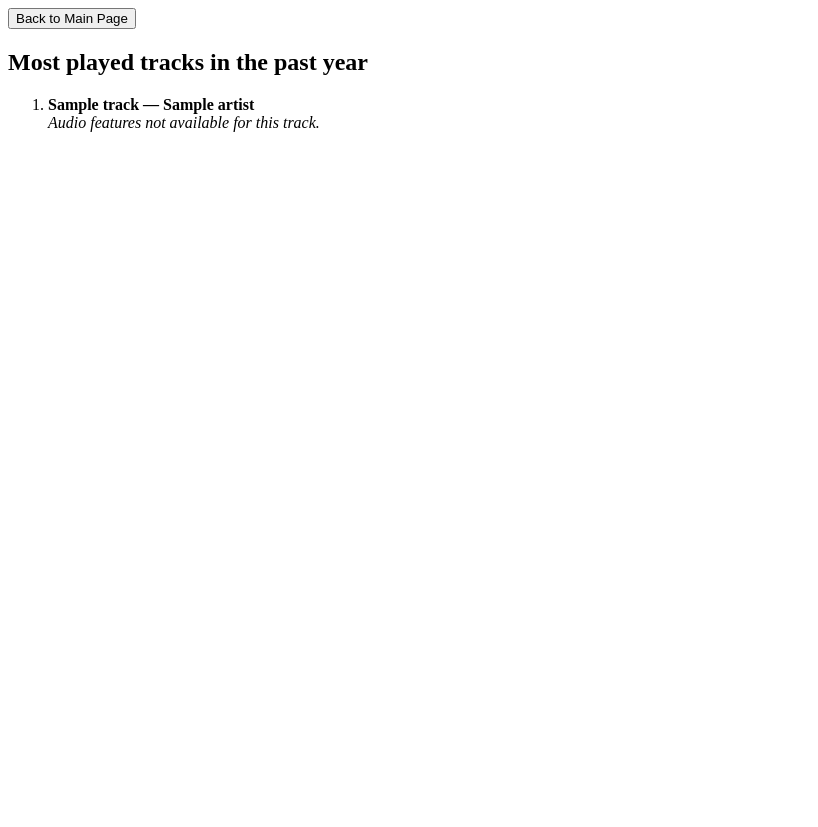
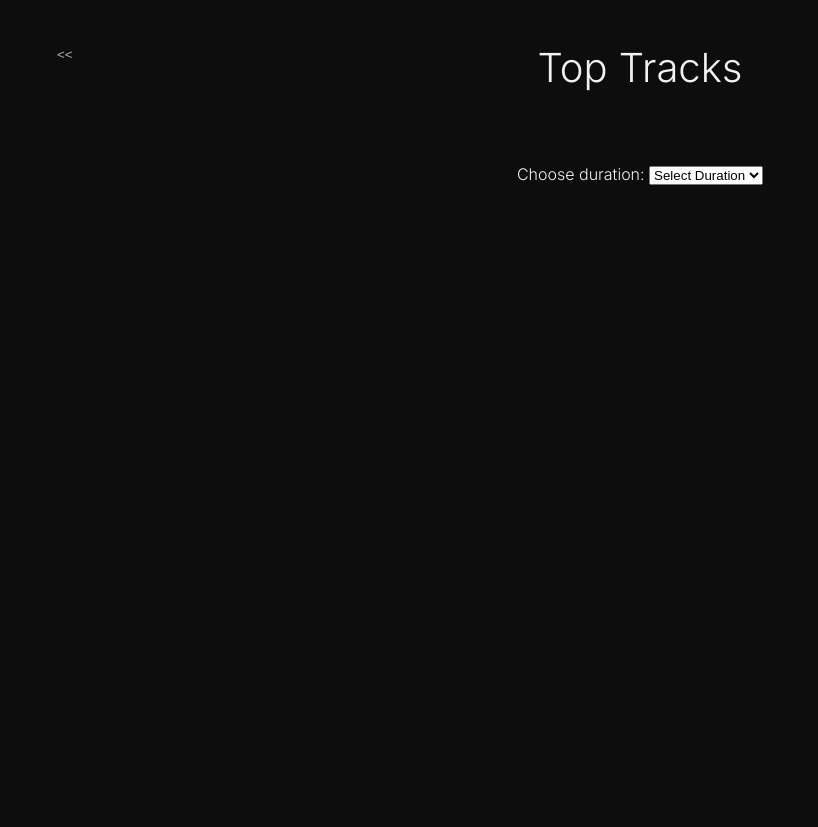
Before and after one commit to terencezeng6/spotify-recsys, a Python web app: template templates/top_tracks.html in a window 1280 px wide. Shown: the whole page, without its empty margins (0-818 px from the left). Before the commit the page ends 132 px from the top, so only its background shows below. Run offline with Jinja, Linux system fonts and the light colour scheme; the template is opened without the code that fills it: most values are stand-ins (such as "Sample title", 1, 10 or a date in 2020).

Commit message:
trying to make loading bar (scuffed)

```diff
--- /dev/null
+++ b/static/style.css
@@ -0,0 +1,173 @@
+@import url('https://fonts.googleapis.com/css2?family=Inter:ital,opsz,wght@0,14..32,100..900;1,14..32,100..900&display=swap');
+
+:root {
+  --bg-dark: hsl(0 0% 0%);
+  --bg: hsl(0 0% 5%);
+  --bg-light: hsl(0 0% 10%);
+  --text: hsl(0 0% 95%);
+  --text-muted: hsl(0 0% 70%);
+  --spotify-color: hsl(141 73% 22%);
+  --spotify-color-mid: hsl(141 73% 32%);
+  --spotify-color-pop: hsl(141 73% 42%);
+  --spotify-color-original: hsl(141 73% 42%);
+  --button-border-radius: 10px;
+}
+body.light {
+  --bg-dark: hsl(0 0% 90%);
+  --bg: hsl(0 0% 95%);
+  --bg-light: hsl(0 0% 100%);
+  --text: hsl(0 0% 5%);
+  --text-muted: hsl(0 0% 30%);
+  --spotify-color: hsl(141 73% 62%);
+}
+
+body {
+  background-color: var(--bg);
+  color: var(--text);
+  font-family: 'Inter', sans-serif;
+  display: flex;
+  flex-direction: column;
+  justify-content: center;
+  align-items: center;
+  height: 90vh;
+  margin: 0;
+  font-weight: 300;
+}
+h1 {
+  font-size: 2.5rem;
+  margin-bottom: 40px;
+  text-align: center;
+  font-weight: 300;
+}
+h2 {
+  font-weight: 300;
+}
+h3 {
+  font-weight: 300;
+}
+
+/* scrollable body layout for long pages */
+.body-flexible {
+  display: block; /* override the global flex layout on body so pages using this class scroll normally */
+  min-height: 100vh; /* allow page to be taller than the viewport and scroll */
+}
+
+/* keep page content centered horizontally but allow vertical scrolling for flexible pages */
+.body-flexible > * {
+  max-width: 900px;
+  margin-left: auto;
+  margin-right: auto;
+  padding: 16px;
+}
+
+
+.login-btn {
+  display: flex;
+  align-items: center;
+  background-color: var(--spotify-color);
+  color: var(--text);
+  font-family: 'Inter', sans-serif;
+  font-size: 1.25rem;
+  font-weight: 300;
+  border: none;
+  border-radius: var(--button-border-radius);
+  padding: 16px 24px 16px 16px;
+  cursor: pointer;
+  text-decoration: none;
+  transition: all 0.25s;
+}
+.login-btn:hover {
+  background-color: var(--spotify-color-mid);
+}
+.login-btn:active {
+  background-color: var(--spotify-color-pop);
+  transition: all 0s;
+}
+.spotify-logo {
+  width: 24px;
+  height: 24px;
+  margin-right: 12px;
+  fill: var(--text);
+}
+
+.back-container {
+  position: fixed;
+  top: 0px;
+  left: 20px;
+}
+
+.analyze-buttons-container {
+  text-align: center;
+}
+.analyze-buttons-container h1 {
+  font-weight: 300;
+  margin-bottom: 40px;
+}
+
+.button-group {
+  display: inline-flex;
+  flex-direction: column;
+  align-items: stretch;
+}
+
+.main-btn {
+  background: none;
+  color: var(--text);
+  background-color: var(--spotify-color);
+  font-family: 'Inter', sans-serif;
+  font-size: 1.25rem;
+  font-weight: 300;
+  border: none;
+  border-radius: var(--button-border-radius);
+  padding: 14px 28px;
+  margin: 10px;
+  width: 100%;
+  cursor: pointer;
+  transition: all 0.25s;
+}
+.main-btn:hover {
+  background-color: var(--spotify-color-mid);
+}
+.main-btn:active {
+  background-color: var(--spotify-color-pop);
+  transition: all 0s;
+}
+
+.logout-container {
+  position: absolute;
+  top: 0px;
+  right: 20px;
+}
+.logout-btn {
+  background: none;
+  border: 1px solid #aaaaaa00;
+  color: var(--text-muted);
+  padding: 10px 20px;
+  margin-top: 20px;
+  cursor: pointer;
+  transition: all 0.25s;
+}
+.logout-btn:hover {
+  border: 1px solid var(--text);
+  color: var(--text);
+}
+.logout-btn:active {
+  border: 1px solid var(--text);
+  background-color: var(--text);
+  color: #000000;
+  transition: all 0s;
+}
+
+/* progress and streaming results styling */
+.track-item {
+  padding: 8px 0;
+  border-bottom: 1px solid rgba(255,255,255,0.04);
+}
+.progress-container {
+  background: var(--bg-light);
+  border-radius: 8px;
+  overflow: hidden;
+}
+.results {
+  margin-top: 12px;
+}
--- a/templates/index.html
+++ b/templates/index.html
@@ -6,8 +6,6 @@
   </head>
 
   <body>
-    <!-- <label for="theme-toggle"> </label>
-    <input type="checkbox" id="theme-toggle"> -->
     {% if logged_in %}
       <div class="logout-container">
         <form action="/logout" method="get">
--- a/templates/playlists.html
+++ b/templates/playlists.html
@@ -7,7 +7,8 @@
   <body>
     <div class="back-container">
       <form action="/" method="get">
-        <button class="back-btn" type="submit">←</button>
+        <button class="logout-btn" type="submit">&lt;&lt;</button>
+        <!-- <button class="back-btn" type="submit">←</button> -->
       </form>
     </div>
     <h1>Playlists</h1>
--- a/templates/top_tracks.html
+++ b/templates/top_tracks.html
@@ -2,13 +2,50 @@
 <html>
   <head>
     <title>Top Tracks</title>
+    <link rel="stylesheet" href="{{ url_for('static', filename='style.css') }}">
   </head>
-  <body>
+  <body class="body-flexible">
+    <div class="back-container">
       <form action="/" method="get">
-      <button type="submit">Back to Main Page</button>
+        <button class="logout-btn" type="submit">&lt;&lt;</button>
+        <!-- <button class="back-btn" type="submit">←</button> -->
       </form>
+    </div>
 
-    <h2> Most played tracks in the past year</h2>
+    <h1 id="page-heading">Top Tracks</h1>
+
+    <div class="analyze-buttons-container">
+      <label for="time_range">Choose duration:</label>
+      <select id="time_range" name="time_range">
+        <option value="" {% if not selected_range %}selected{% endif %}>Select Duration</option>
+        <option value="short_term" {% if selected_range == 'short_term' %}selected{% endif %}>4 weeks</option>
+        <option value="medium_term" {% if selected_range == 'medium_term' %}selected{% endif %}>6 months</option>
+        <option value="long_term" {% if selected_range == 'long_term' %}selected{% endif %}>12 months</option>
+      </select>
+    </div>
+
+    <div id="loading" style="display: none; margin-top: 16px;">
+      <div id="progress-container" style="width:100%; max-width:600px; background:var(--bg-light); padding:6px; border-radius:8px;">
+        <div id="progress-bar" style="width:0%; height:12px; background: var(--spotify-color); border-radius:8px;"></div>
+      </div>
+      <div id="progress-text" style="margin-top:8px; color:var(--text-muted);">Waiting...</div>
+    </div>
+
+    <div id="results" style="margin-top:16px;"></div>
+
+    <noscript>
+      <!-- Fallback: server-rendered results if available -->
+      {% if tracks is not none %}
+        {% if tracks|length == 0 %}
+          <p>No tracks found for the selected duration.</p>
+        {% else %}
+          <h2>
+            Most played tracks in the past
+            {% if selected_range == 'short_term' %} 4 weeks
+            {% elif selected_range == 'medium_term' %} 6 months
+            {% elif selected_range == 'long_term' %} 12 months
+            {% else %}{% endif %}:
+          </h2>
           <ol>
             {% for track in tracks %}
               <li>
@@ -27,5 +64,95 @@
               <br>
             {% endfor %}
           </ol>
+        {% endif %}
+      {% else %}
+        <p>Please select a duration above to load your top tracks.</p>
+      {% endif %}
+    </noscript>
+
+    <script>
+      const selectEl = document.getElementById('time_range');
+      const loadingEl = document.getElementById('loading');
+      const progressBar = document.getElementById('progress-bar');
+      const progressText = document.getElementById('progress-text');
+      const resultsDiv = document.getElementById('results');
+
+      let evtSource = null;
+
+      function startStream(value) {
+        if (!value) return;
+        if (evtSource) evtSource.close();
+        loadingEl.style.display = 'block';
+        progressBar.style.width = '0%';
+        progressText.textContent = 'Starting...';
+        resultsDiv.innerHTML = '';
+
+        const params = new URLSearchParams();
+        params.set('time_range', value);
+        evtSource = new EventSource('/top-tracks-stream?' + params.toString());
+
+        let total = 0;
+        let loaded = 0;
+
+        evtSource.addEventListener('total', (e) => {
+          const obj = JSON.parse(e.data);
+          total = obj.total || 0;
+          progressText.textContent = `Loaded 0 / ${total}`;
+        });
+
+        evtSource.addEventListener('progress', (e) => {
+          const obj = JSON.parse(e.data);
+          loaded = obj.loaded || loaded;
+          if (total > 0) {
+            const pct = Math.round((loaded / total) * 100);
+            progressBar.style.width = pct + '%';
+            progressText.textContent = `Loaded ${loaded} / ${total}`;
+          } else {
+            progressText.textContent = `Loaded ${loaded}`;
+          }
+        });
+
+        evtSource.addEventListener('track', (e) => {
+          const t = JSON.parse(e.data);
+          const li = document.createElement('div');
+          li.className = 'track-item';
+          if (t.available) {
+            li.innerHTML = `<strong>${escapeHtml(t.name)} — ${escapeHtml(t.artist)}</strong><br>
+              Acousticness: ${escapeHtml(t.acousticness)}<br>
+              Danceability: ${escapeHtml(t.danceability)}<br>
+              Energy: ${escapeHtml(t.energy)}<br>
+              Instrumentalness: ${escapeHtml(t.instrumentalness)}<br>
+              Loudness: ${escapeHtml(t.loudness)} dB<br>
+              Valence: ${escapeHtml(t.valence)}<br><hr>`;
+          } else {
+            li.innerHTML = `<strong>${escapeHtml(t.name)} — ${escapeHtml(t.artist)}</strong><br><em>Audio features not available for this track.</em><hr>`;
+          }
+          resultsDiv.appendChild(li);
+        });
+
+        evtSource.addEventListener('done', (e) => {
+          progressBar.style.width = '100%';
+          progressText.textContent = `Completed ${loaded} / ${total}`;
+          evtSource.close();
+          evtSource = null;
+        });
+
+        evtSource.onerror = (err) => {
+          console.error('EventSource failed', err);
+          progressText.textContent = 'Error streaming data.';
+          if (evtSource) evtSource.close();
+          evtSource = null;
+        };
+      }
+
+      function escapeHtml(s) {
+        if (s === null || s === undefined) return '';
+        return String(s).replace(/[&<>'"]/g, function (c) { return {'&':'&amp;','<':'&lt;','>':'&gt;',"'":"&#39;","\"":"&quot;"}[c]; });
+      }
+
+      selectEl.addEventListener('change', (e) => {
+        startStream(e.target.value);
+      });
+    </script>
   </body>
 </html>
```
Also changed, not shown: main.py (+155 -72 lines). Lines whose indentation alone changed are shown as unchanged.
